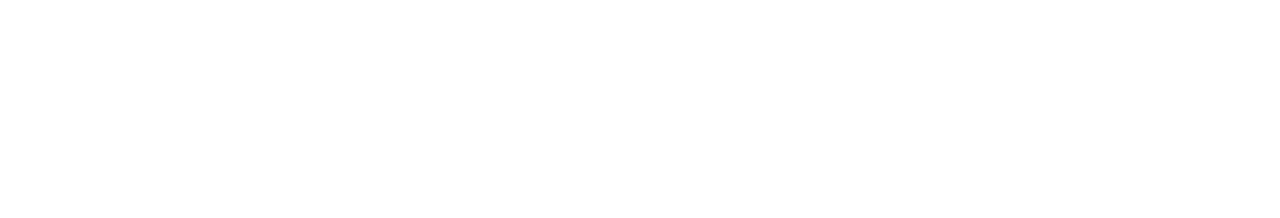
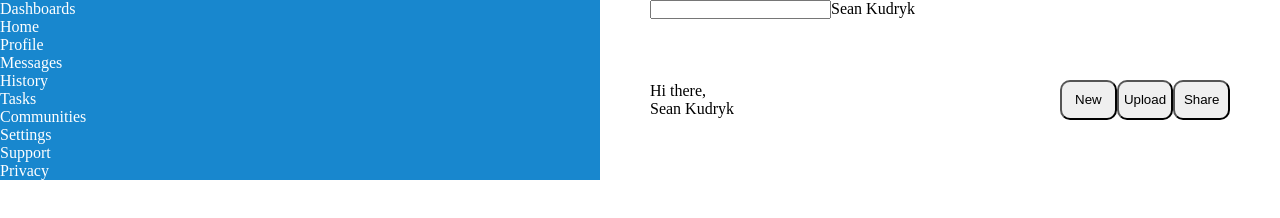
Before and after one commit to seankudryk/admin-dashboard, a plain HTML site: page index.html in a window 1280 px wide. Drawn offline with Linux system fonts and the light colour scheme.

Commit message:
end of day update - more styling

```diff
--- a/index.html
+++ b/index.html
@@ -8,6 +8,56 @@
     <script src="script.js" defer></script>
 </head>
 <body>
+    <main>
+        <div class="sidebar">
+            <div class="sidebar-logo">
+                <!-- <svg></svg> -->
+                <p>Dashboards</p>
+            </div>
+            <ul>
+                <li>Home</li>
+                <li>Profile</li>
+                <li>Messages</li>
+                <li>History</li>
+                <li>Tasks</li>
+                <li>Communities</li>
+            </ul>
+            <ul>
+                <li>Settings</li>
+                <li>Support</li>
+                <li>Privacy</li>
+            </ul>
+        </div>
 
+                <div class="header-container">
+                    <div class="header-search-row">
+                        <!-- <svg class="search-svg"></svg> -->
+                        <input type="search"/>
+                        <!-- <svg class="notification-bell"></svg> -->
+                        <!-- <svg class="header-user-logo"></svg> -->
+                        <p class="header-user-name">Sean Kudryk</p>
+                    </div>
+                    <div class="header-content-row">
+                        <!-- <svg class="user-display-picture"></svg> -->
+                        <div class="user-greeting-div">
+                            <p class="user-greeting">Hi there,</p>
+                            <p class="user-name">Sean Kudryk</p>
+                        </div>
+                        <div class="button-container">
+                            <button>New</button>
+                            <button>Upload</button>
+                            <button>Share</button>
+                        </div>
+                    </div>
+                </div>
+                <div class="body-container">
+                    <div class="project-card"></div>
+                    <div class="project-card"></div>
+                    <div class="project-card"></div>
+                    <div class="project-card"></div>
+                    <div class="project-card"></div>
+                    <div class="project-card"></div>
+                </div>
+        </main>
 </body>
 </html>
--- a/styles.css
+++ b/styles.css
@@ -1,4 +1,69 @@
 * {
+    box-sizing: border-box;
     margin: 0;
     padding: 0
 }
+
+main {
+    display: grid;
+    grid-template-columns: 1fr 3fr;
+}
+
+.sidebar {
+    color: white;
+    background-color: rgb(24, 135, 206);
+    height: 100%;
+    grid-column-start: 1;
+    grid-column-end: 2;
+}
+
+
+.header-container {
+    grid-column-start: 2;
+    grid-column-end: 3;
+    display: flex;
+    flex-direction: column;
+}
+
+.header-search-row {
+    display: flex;
+    flex-direction: row;
+    padding-left: 50px;
+}
+
+.header-content-row {
+    display: flex;
+    flex-direction: row;
+    justify-content: space-between;
+    align-items: center;
+    height: 100%;
+}
+
+.user-greeting-div {
+    display: flex;
+    flex-direction: column;
+    margin-left: 50px;
+    width: 25%;
+}
+
+.button-container {
+    display: flex;
+    justify-content: space-between;
+    margin-right: 50px;
+    width: 25%;
+}
+
+.button-container button {
+    width: 75px;
+    height: 40px;
+    border-radius: 10px;
+}
+
+.body-container {
+    display: grid;
+    grid-template-columns: 2fr 2fr 1fr;
+}
+
+.project-card {
+    width: 200px;
+}
```
